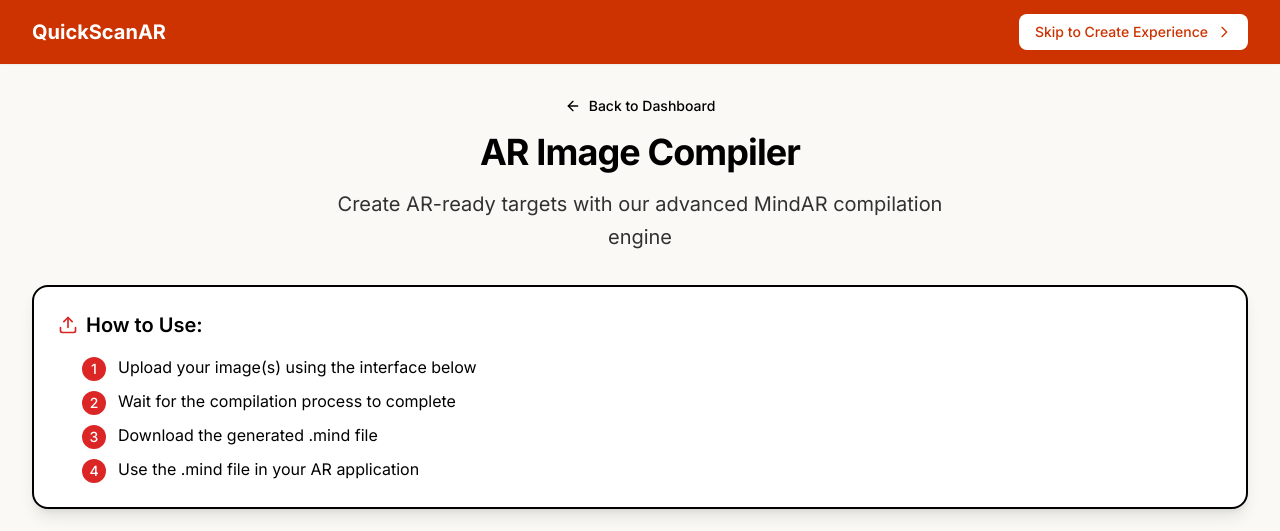
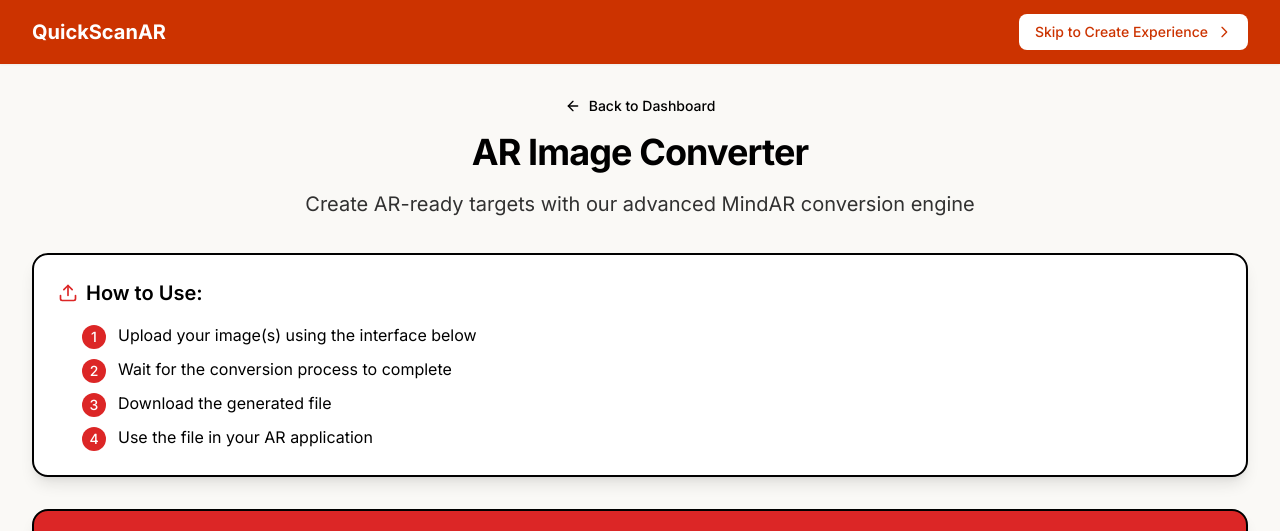
Before and after one commit to mgb111/quickscanar-v3, a Next.js app: page /compiler in a window 1280 px wide. Shown: the top 531 px of the page. Built offline with nearby package versions, Linux system fonts and the light colour scheme; no server answers; the database is empty.

Commit message:
Update page.tsx

```diff
--- a/app/compiler/page.tsx
+++ b/app/compiler/page.tsx
@@ -27,10 +27,10 @@
             </Link>
           </div>
           <h1 className="text-4xl font-bold mb-4 tracking-tight">
-            AR Image Compiler
+            AR Image Converter
           </h1>
           <p className="text-xl opacity-80 max-w-2xl mx-auto leading-relaxed">
-            Create AR-ready targets with our advanced MindAR compilation engine
+            Create AR-ready targets with our advanced MindAR conversion engine
           </p>
         </div>
 
@@ -47,15 +47,15 @@
             </li>
             <li className="flex items-start">
               <span className="bg-red-600 text-white rounded-full w-6 h-6 flex items-center justify-center text-sm font-medium mr-3 mt-0.5">2</span>
-              <span>Wait for the compilation process to complete</span>
+              <span>Wait for the conversion process to complete</span>
             </li>
             <li className="flex items-start">
               <span className="bg-red-600 text-white rounded-full w-6 h-6 flex items-center justify-center text-sm font-medium mr-3 mt-0.5">3</span>
-              <span>Download the generated .mind file</span>
+              <span>Download the generated file</span>
             </li>
             <li className="flex items-start">
               <span className="bg-red-600 text-white rounded-full w-6 h-6 flex items-center justify-center text-sm font-medium mr-3 mt-0.5">4</span>
-              <span>Use the .mind file in your AR application</span>
+              <span>Use the file in your AR application</span>
             </li>
           </ol>
         </div>
@@ -68,7 +68,7 @@
               Important Notice
             </h3>
             <p className="text-lg opacity-90">
-              <strong>Scroll down</strong> in the converter below to find the upload and compile buttons!
+              <strong>Scroll down</strong> in the converter below to find the upload and convert buttons!
             </p>
             <p className="text-sm opacity-80 mt-2">
               The interface may be partially hidden by our overlays - scroll down to access all features.
@@ -94,12 +94,12 @@
           <div className="absolute top-0 left-0 bottom-0 w-72 bg-white z-10 pointer-events-none hidden md:block"></div>
           <div className="absolute top-0 right-0 bottom-0 w-0 bg-white z-10 pointer-events-none hidden md:block"></div>
 
-          {/* MindAR Compiler Iframe */}
+          {/* AR Image Converter Iframe */}
           <iframe
             src="https://hiukim.github.io/mind-ar-js-doc/tools/compile/"
             className="w-full h-[800px] border-0 -mt-32 pt-32 -mb-32 pb-32"
             onLoad={() => setIframeLoaded(true)}
-            title="AR Image Compiler"
+            title="AR Image Converter"
           />
         </div>
 
@@ -108,7 +108,7 @@
           <div className="bg-white border-2 border-black rounded-xl p-6 inline-block shadow-lg">
             <h3 className="text-black font-semibold mb-2">Ready to create your AR experience?</h3>
             <p className="text-black opacity-80 text-sm mb-4">
-              After creating your AR targets, proceed to create your AR experience with videos and .mind files.
+              After creating your AR targets, proceed to create your AR experience with videos and files.
             </p>
             <Link
               href="/dashboard/create"
```
